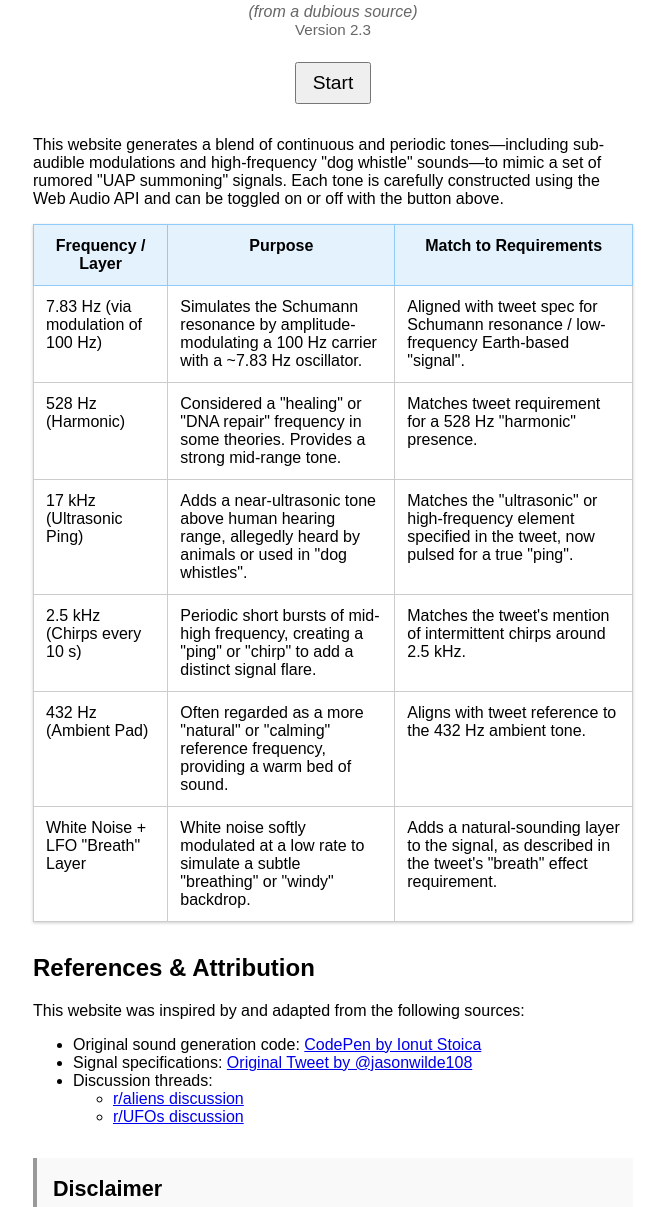
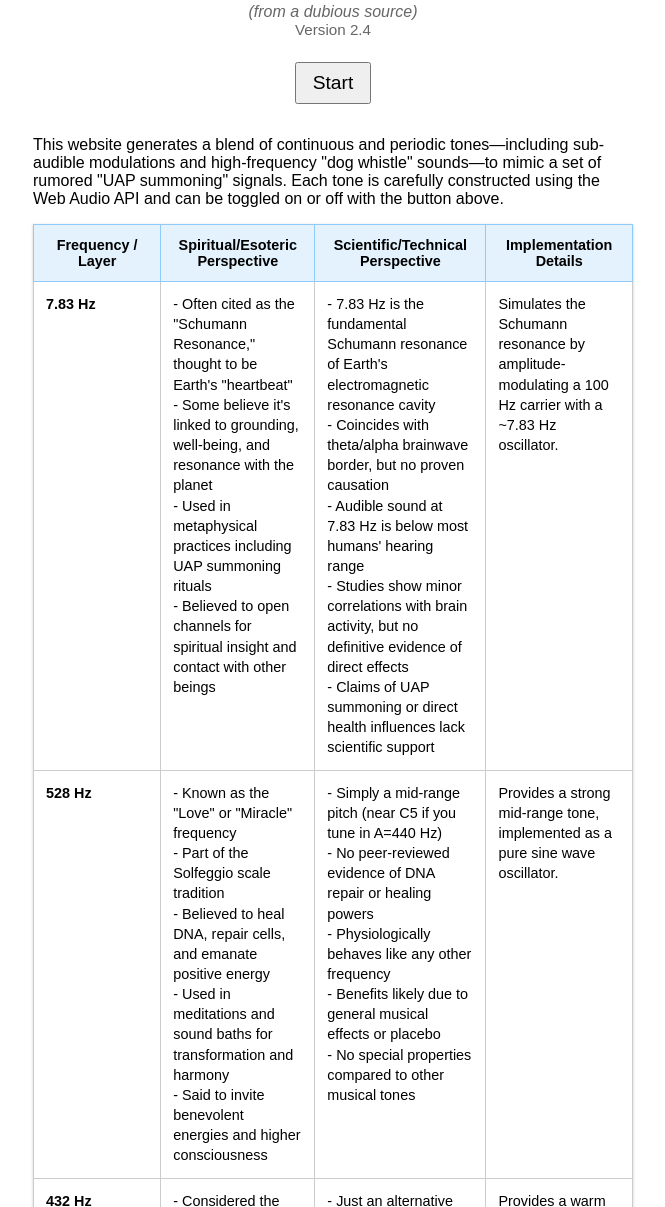
Before and after one commit to karubits/uap-dog-whistle, a plain HTML site: page index.html in a window 1280 px wide. Shown: the part 351-1558 px from the top of the page, without its empty margins (307-972 px from the left). Drawn offline with Linux system fonts and the light colour scheme.

Commit message:
expanded explanations in the tables

```diff
--- a/index.html
+++ b/index.html
@@ -32,6 +32,7 @@
       border-collapse: collapse;
       margin-top: 1rem;
       box-shadow: 0 1px 3px rgba(0,0,0,0.2);
+      font-size: 0.9rem;  /* Slightly smaller font for dense content */
     }
     th {
       background-color: #e3f2fd;  /* Light blue background */
@@ -46,6 +47,11 @@
       padding: 0.75rem;
       text-align: left;
       vertical-align: top;
+      line-height: 1.4;  /* Better line spacing for readability */
+    }
+    td:first-child {
+      font-weight: bold;  /* Make frequency column stand out */
+      white-space: nowrap;  /* Keep frequency on one line */
     }
     .disclaimer {
       background: #f9f9f9;
@@ -96,7 +102,7 @@
 
   <h1>UAP Dog Whistle 🛸❓🤔</h1>
   <div class="subtitle">(from a dubious source)</div>
-  <div class="version">Version 2.3</div>
+  <div class="version">Version 2.4</div>
 
   <button id="toggleBtn">Start</button>
 
@@ -109,63 +115,129 @@
       <thead>
         <tr>
           <th>Frequency / Layer</th>
-          <th>Purpose</th>
-          <th>Match to Requirements</th>
+          <th>Spiritual/Esoteric Perspective</th>
+          <th>Scientific/Technical Perspective</th>
+          <th>Implementation Details</th>
         </tr>
       </thead>
       <tbody>
         <tr>
-          <td>7.83 Hz (via modulation of 100 Hz)</td>
+          <td>7.83 Hz</td>
+          <td>
+            - Often cited as the "Schumann Resonance," thought to be Earth's "heartbeat"<br>
+            - Some believe it's linked to grounding, well-being, and resonance with the planet<br>
+            - Used in metaphysical practices including UAP summoning rituals<br>
+            - Believed to open channels for spiritual insight and contact with other beings
+          </td>
+          <td>
+            - 7.83 Hz is the fundamental Schumann resonance of Earth's electromagnetic resonance cavity<br>
+            - Coincides with theta/alpha brainwave border, but no proven causation<br>
+            - Audible sound at 7.83 Hz is below most humans' hearing range<br>
+            - Studies show minor correlations with brain activity, but no definitive evidence of direct effects<br>
+            - Claims of UAP summoning or direct health influences lack scientific support
+          </td>
           <td>
             Simulates the Schumann resonance by amplitude-modulating a 100 Hz carrier with a ~7.83 Hz oscillator.
           </td>
+        </tr>
+        <tr>
+          <td>528 Hz</td>
           <td>
-            Aligned with tweet spec for Schumann resonance / low-frequency Earth-based "signal".
+            - Known as the "Love" or "Miracle" frequency<br>
+            - Part of the Solfeggio scale tradition<br>
+            - Believed to heal DNA, repair cells, and emanate positive energy<br>
+            - Used in meditations and sound baths for transformation and harmony<br>
+            - Said to invite benevolent energies and higher consciousness
+          </td>
+          <td>
+            - Simply a mid-range pitch (near C5 if you tune in A=440 Hz)<br>
+            - No peer-reviewed evidence of DNA repair or healing powers<br>
+            - Physiologically behaves like any other frequency<br>
+            - Benefits likely due to general musical effects or placebo<br>
+            - No special properties compared to other musical tones
+          </td>
+          <td>
+            Provides a strong mid-range tone, implemented as a pure sine wave oscillator.
           </td>
         </tr>
         <tr>
-          <td>528 Hz (Harmonic)</td>
+          <td>432 Hz</td>
           <td>
-            Considered a "healing" or "DNA repair" frequency in some theories. Provides a strong mid-range tone.
+            - Considered the "natural frequency" of the universe<br>
+            - Claimed to resonate with universal patterns and ancient geometry<br>
+            - Believed to be more harmonious with cosmic vibrations<br>
+            - Said to reduce stress and awaken spirituality<br>
+            - Preferred by some over standard 440 Hz tuning
           </td>
           <td>
-            Matches tweet requirement for a 528 Hz "harmonic" presence.
+            - Just an alternative musical tuning reference<br>
+            - No special physical significance<br>
+            - Historically, many tuning standards have been used (415 Hz, 432 Hz, 440 Hz)<br>
+            - No proven physiological difference between 432 Hz and 440 Hz<br>
+            - Any benefits are subjective or due to musical composition
+          </td>
+          <td>
+            Provides a warm bed of sound as an ambient pad tone.
           </td>
         </tr>
         <tr>
-          <td>17 kHz (Ultrasonic Ping)</td>
+          <td>2.5 kHz</td>
           <td>
-            Adds a near-ultrasonic tone above human hearing range, allegedly heard by animals or used in "dog whistles".
+            - Used in spiritual UAP-summoning practices as an attention signal<br>
+            - Thought to cut through normal perception<br>
+            - Compared to natural calls that might attract entities<br>
+            - Believed to help broadcast intent to other realms<br>
+            - Some see it as a spiritual "alarm" or beacon
           </td>
           <td>
-            Matches the "ultrasonic" or high-frequency element specified in the tweet, now pulsed for a true "ping".
+            - Falls within peak human hearing sensitivity (2-5 kHz)<br>
+            - Simply a sound wave with ~0.4m wavelength<br>
+            - Naturally attention-grabbing due to human ear sensitivity<br>
+            - Used in audio production for clarity and presence<br>
+            - No evidence of supernatural properties
+          </td>
+          <td>
+            Periodic short bursts every 10 seconds, creating a distinct "chirp" signal.
           </td>
         </tr>
         <tr>
-          <td>2.5 kHz (Chirps every 10 s)</td>
+          <td>17 kHz</td>
           <td>
-            Periodic short bursts of mid-high frequency, creating a "ping" or "chirp" to add a distinct signal flare.
+            - Considered a "dog whistle for aliens"<br>
+            - Believed to reach realms beyond normal sound<br>
+            - Used in UAP summoning as a subtle beacon<br>
+            - Thought to transcend ordinary communication<br>
+            - Seen as a way to signal presence to other beings
           </td>
           <td>
-            Matches the tweet's mention of intermittent chirps around 2.5 kHz.
+            - Near the upper limit of human hearing<br>
+            - Many adults cannot hear above ~16 kHz<br>
+            - Dissipates quickly in atmosphere<br>
+            - Used in pest control and teen deterrent devices<br>
+            - No evidence of exotic interaction capabilities
+          </td>
+          <td>
+            Adds a near-ultrasonic tone pulsed every 3 seconds.
           </td>
         </tr>
         <tr>
-          <td>432 Hz (Ambient Pad)</td>
+          <td>"Breath Layer"<br>(White Noise)</td>
           <td>
-            Often regarded as a more "natural" or "calming" reference frequency, providing a warm bed of sound.
+            - Represents life force or spirit in practice<br>
+            - Thought to infuse signals with living essence<br>
+            - Used to create sense of conscious presence<br>
+            - Believed to attract benevolent attention<br>
+            - Helps participants feel connected through breath synchronization
           </td>
           <td>
-            Aligns with tweet reference to the 432 Hz ambient tone.
-          </td>
-        </tr>
-        <tr>
-          <td>White Noise + LFO "Breath" Layer</td>
-          <td>
-            White noise softly modulated at a low rate to simulate a subtle "breathing" or "windy" backdrop.
+            - Contains all frequencies at equal intensity<br>
+            - Amplitude modulation creates breathing effect<br>
+            - Masks sudden sounds and provides natural backdrop<br>
+            - Psychological benefits through familiar patterns<br>
+            - No special properties beyond normal acoustics
           </td>
           <td>
-            Adds a natural-sounding layer to the signal, as described in the tweet's "breath" effect requirement.
+            White noise softly modulated at a low rate to simulate subtle "breathing."
           </td>
         </tr>
       </tbody>
```
Also changed, not shown: 1 other file.
